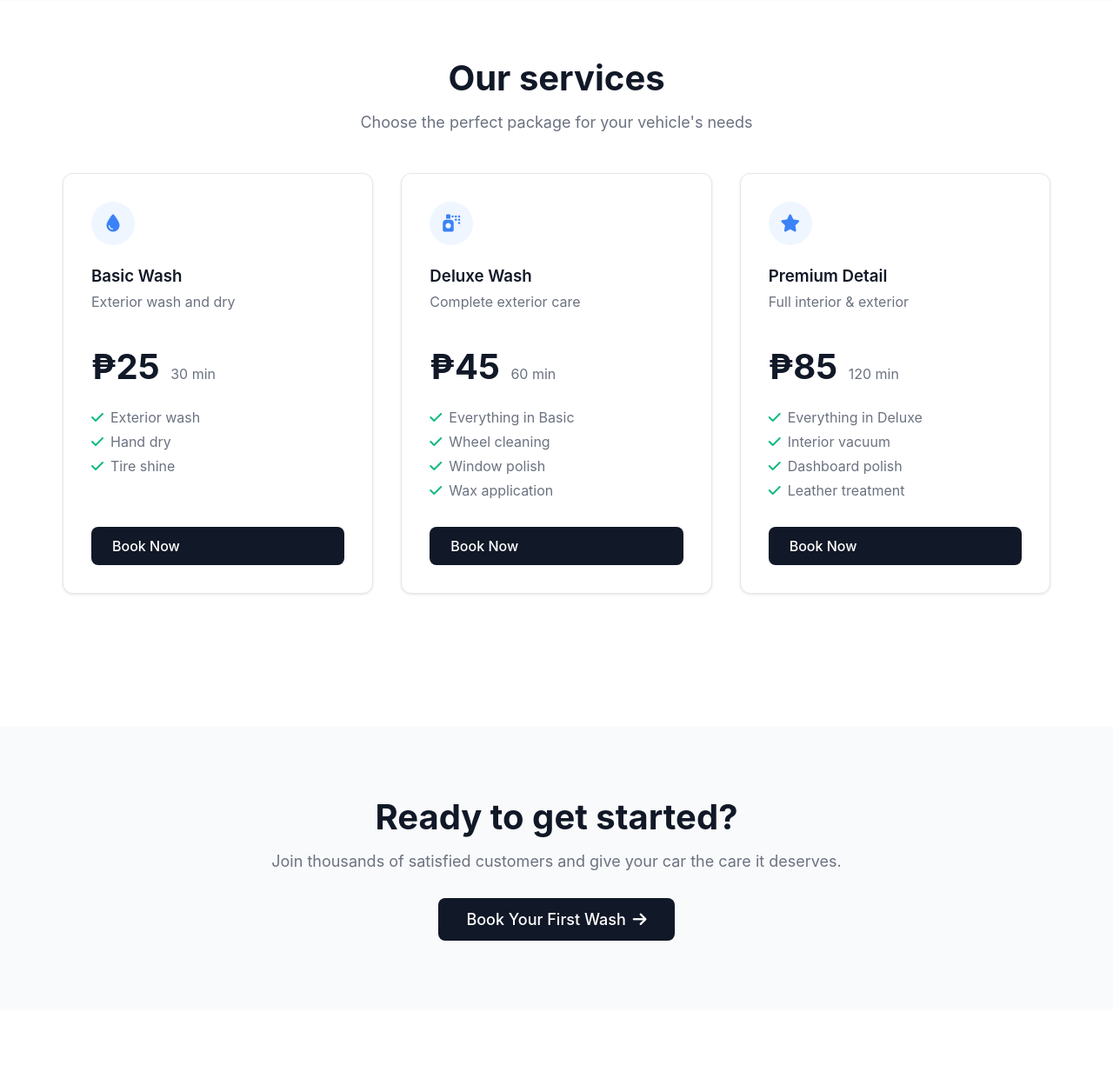
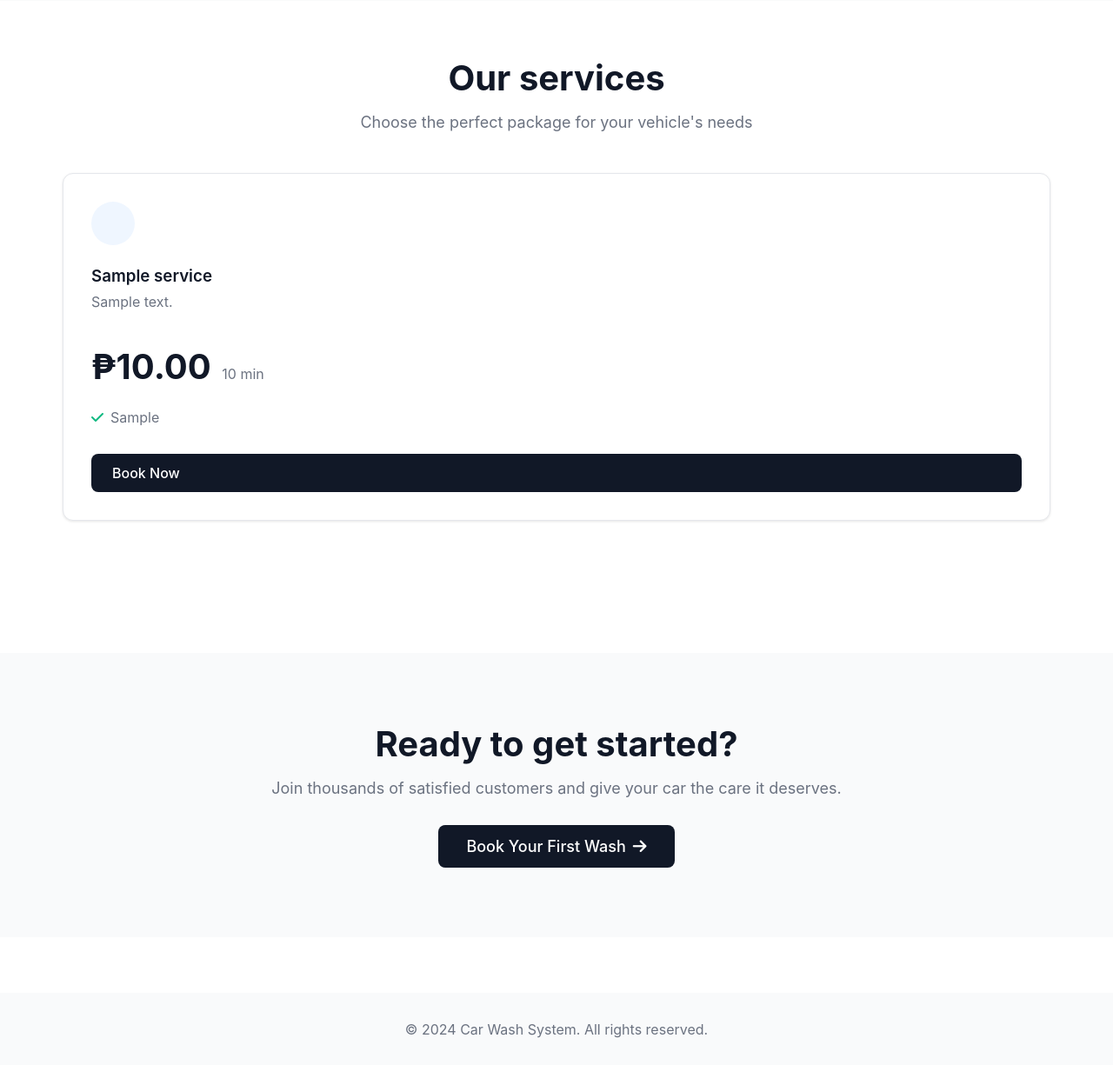
Before and after one commit to kodzuken-ai/carwash-booking-system, a Django app: page / in a window 1280 px wide. Shown: the part 1187-2412 px from the top of the page at 87% size. After the commit the page ends 2381 px from the top, so only its background shows below. Run offline with Django 4.2, Linux system fonts and the light colour scheme; tables that the repository leaves empty hold one stand-in row (values such as "Sample post").

Commit message:
Make landing page services dynamic from database

```diff
--- a/bookings/views.py
+++ b/bookings/views.py
@@ -96,7 +96,15 @@
         if is_admin(request.user):
             return redirect('admin_dashboard')
         return redirect('user_dashboard')
-    return render(request, 'bookings/home.html')
+
+    # Get featured services for landing page
+    from .models import Service
+    featured_services = Service.objects.filter(category='package', is_active=True).order_by('display_order')[:3]
+
+    context = {
+        'featured_services': featured_services,
+    }
+    return render(request, 'bookings/home.html', context)
 
 
 def contact(request):
--- a/railway.json
+++ b/railway.json
@@ -4,7 +4,7 @@
     "builder": "NIXPACKS"
   },
   "deploy": {
-    "startCommand": "python manage.py migrate --noinput && python create_admin.py && python manage.py collectstatic --noinput && gunicorn carwash.wsgi",
+    "startCommand": "python manage.py migrate --noinput && python create_admin.py && python manage.py shell < add_services.py && python manage.py collectstatic --noinput && gunicorn carwash.wsgi",
     "restartPolicyType": "ON_FAILURE",
     "restartPolicyMaxRetries": 10
   }
--- a/templates/bookings/home.html
+++ b/templates/bookings/home.html
@@ -75,77 +75,35 @@
     </div>
 
     <div style="display: grid; grid-template-columns: repeat(auto-fit, minmax(280px, 1fr)); gap: 2rem;">
-        <!-- Basic Wash -->
+        {% for service in featured_services %}
         <div class="card" style="padding: 2rem; display: flex; flex-direction: column;">
             <div style="width: 50px; height: 50px; background: #eff6ff; border-radius: 50%; display: flex; align-items: center; justify-content: center; margin-bottom: 1.5rem;">
-                <i class="fas fa-droplet" style="font-size: 1.25rem; color: #3b82f6;"></i>
+                <i class="fas {{ service.icon }}" style="font-size: 1.25rem; color: #3b82f6;"></i>
             </div>
-            <h3 style="color: #111827; margin-bottom: 0.5rem; font-weight: 600;">Basic Wash</h3>
-            <p style="color: #6b7280; margin-bottom: 1rem;">Exterior wash and dry</p>
+            <h3 style="color: #111827; margin-bottom: 0.5rem; font-weight: 600;">{{ service.name }}</h3>
+            <p style="color: #6b7280; margin-bottom: 1rem;">{{ service.description }}</p>
             <div style="margin: 1.5rem 0;">
-                <span style="font-size: 2.5rem; font-weight: bold; color: #111827;">₱25</span>
-                <span style="color: #6b7280; margin-left: 0.5rem;">30 min</span>
+                <span style="font-size: 2.5rem; font-weight: bold; color: #111827;">₱{{ service.price }}</span>
+                <span style="color: #6b7280; margin-left: 0.5rem;">{{ service.get_duration_display }}</span>
             </div>
+            {% if service.features %}
             <ul style="list-style: none; padding: 0; margin-bottom: 1.5rem; flex-grow: 1;">
-                <li style="color: #6b7280; margin-bottom: 0.5rem;"><i class="fas fa-check" style="color: #10b981; margin-right: 0.5rem;"></i>Exterior wash</li>
-                <li style="color: #6b7280; margin-bottom: 0.5rem;"><i class="fas fa-check" style="color: #10b981; margin-right: 0.5rem;"></i>Hand dry</li>
-                <li style="color: #6b7280; margin-bottom: 0.5rem;"><i class="fas fa-check" style="color: #10b981; margin-right: 0.5rem;"></i>Tire shine</li>
+                {% for feature in service.get_features_list %}
+                <li style="color: #6b7280; margin-bottom: 0.5rem;"><i class="fas fa-check" style="color: #10b981; margin-right: 0.5rem;"></i>{{ feature }}</li>
+                {% endfor %}
             </ul>
+            {% endif %}
             {% if user.is_authenticated %}
-                <a href="{% url 'create_booking' %}" class="btn btn-primary" style="width: 100%; margin-top: auto;">Book Now</a>
+                <a href="{% url 'create_booking' %}?service={{ service.id }}" class="btn btn-primary" style="width: 100%; margin-top: auto;">Book Now</a>
             {% else %}
                 <a href="{% url 'register' %}" class="btn btn-primary" style="width: 100%; margin-top: auto;">Book Now</a>
             {% endif %}
         </div>
-
-        <!-- Deluxe Wash -->
-        <div class="card" style="padding: 2rem; display: flex; flex-direction: column;">
-            <div style="width: 50px; height: 50px; background: #eff6ff; border-radius: 50%; display: flex; align-items: center; justify-content: center; margin-bottom: 1.5rem;">
-                <i class="fas fa-spray-can" style="font-size: 1.25rem; color: #3b82f6;"></i>
-            </div>
-            <h3 style="color: #111827; margin-bottom: 0.5rem; font-weight: 600;">Deluxe Wash</h3>
-            <p style="color: #6b7280; margin-bottom: 1rem;">Complete exterior care</p>
-            <div style="margin: 1.5rem 0;">
-                <span style="font-size: 2.5rem; font-weight: bold; color: #111827;">₱45</span>
-                <span style="color: #6b7280; margin-left: 0.5rem;">60 min</span>
-            </div>
-            <ul style="list-style: none; padding: 0; margin-bottom: 1.5rem; flex-grow: 1;">
-                <li style="color: #6b7280; margin-bottom: 0.5rem;"><i class="fas fa-check" style="color: #10b981; margin-right: 0.5rem;"></i>Everything in Basic</li>
-                <li style="color: #6b7280; margin-bottom: 0.5rem;"><i class="fas fa-check" style="color: #10b981; margin-right: 0.5rem;"></i>Wheel cleaning</li>
-                <li style="color: #6b7280; margin-bottom: 0.5rem;"><i class="fas fa-check" style="color: #10b981; margin-right: 0.5rem;"></i>Window polish</li>
-                <li style="color: #6b7280; margin-bottom: 0.5rem;"><i class="fas fa-check" style="color: #10b981; margin-right: 0.5rem;"></i>Wax application</li>
-            </ul>
-            {% if user.is_authenticated %}
-                <a href="{% url 'create_booking' %}" class="btn btn-primary" style="width: 100%; margin-top: auto;">Book Now</a>
-            {% else %}
-                <a href="{% url 'register' %}" class="btn btn-primary" style="width: 100%; margin-top: auto;">Book Now</a>
-            {% endif %}
+        {% empty %}
+        <div style="grid-column: 1 / -1; text-align: center; padding: 3rem; color: #6b7280;">
+            <p>Services coming soon! Please check back later.</p>
         </div>
-
-        <!-- Premium Detail -->
-        <div class="card" style="padding: 2rem; display: flex; flex-direction: column;">
-            <div style="width: 50px; height: 50px; background: #eff6ff; border-radius: 50%; display: flex; align-items: center; justify-content: center; margin-bottom: 1.5rem;">
-                <i class="fas fa-star" style="font-size: 1.25rem; color: #3b82f6;"></i>
-            </div>
-            <h3 style="color: #111827; margin-bottom: 0.5rem; font-weight: 600;">Premium Detail</h3>
-            <p style="color: #6b7280; margin-bottom: 1rem;">Full interior & exterior</p>
-            <div style="margin: 1.5rem 0;">
-                <span style="font-size: 2.5rem; font-weight: bold; color: #111827;">₱85</span>
-                <span style="color: #6b7280; margin-left: 0.5rem;">120 min</span>
-            </div>
-            <ul style="list-style: none; padding: 0; margin-bottom: 1.5rem; flex-grow: 1;">
-                <li style="color: #6b7280; margin-bottom: 0.5rem;"><i class="fas fa-check" style="color: #10b981; margin-right: 0.5rem;"></i>Everything in Deluxe</li>
-                <li style="color: #6b7280; margin-bottom: 0.5rem;"><i class="fas fa-check" style="color: #10b981; margin-right: 0.5rem;"></i>Interior vacuum</li>
-                <li style="color: #6b7280; margin-bottom: 0.5rem;"><i class="fas fa-check" style="color: #10b981; margin-right: 0.5rem;"></i>Dashboard polish</li>
-                <li style="color: #6b7280; margin-bottom: 0.5rem;"><i class="fas fa-check" style="color: #10b981; margin-right: 0.5rem;"></i>Leather treatment</li>
-            </ul>
-            {% if user.is_authenticated %}
-                <a href="{% url 'create_booking' %}" class="btn btn-primary" style="width: 100%; margin-top: auto;">Book Now</a>
-            {% else %}
-                <a href="{% url 'register' %}" class="btn btn-primary" style="width: 100%; margin-top: auto;">Book Now</a>
-            {% endif %}
-        </div>
-
+        {% endfor %}
     </div>
 </div>
 
```
